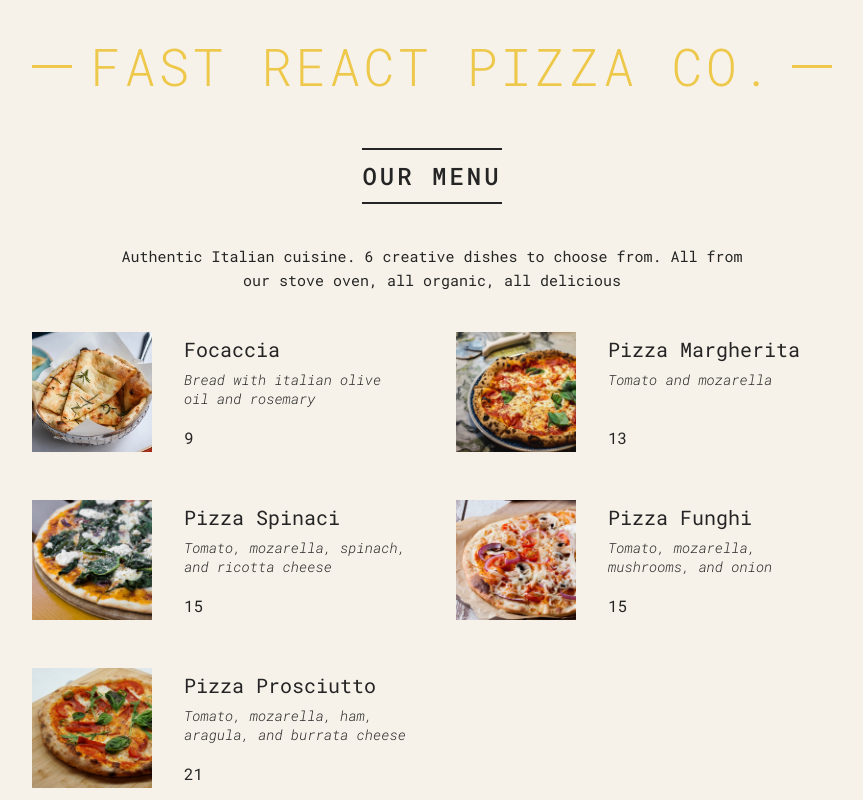
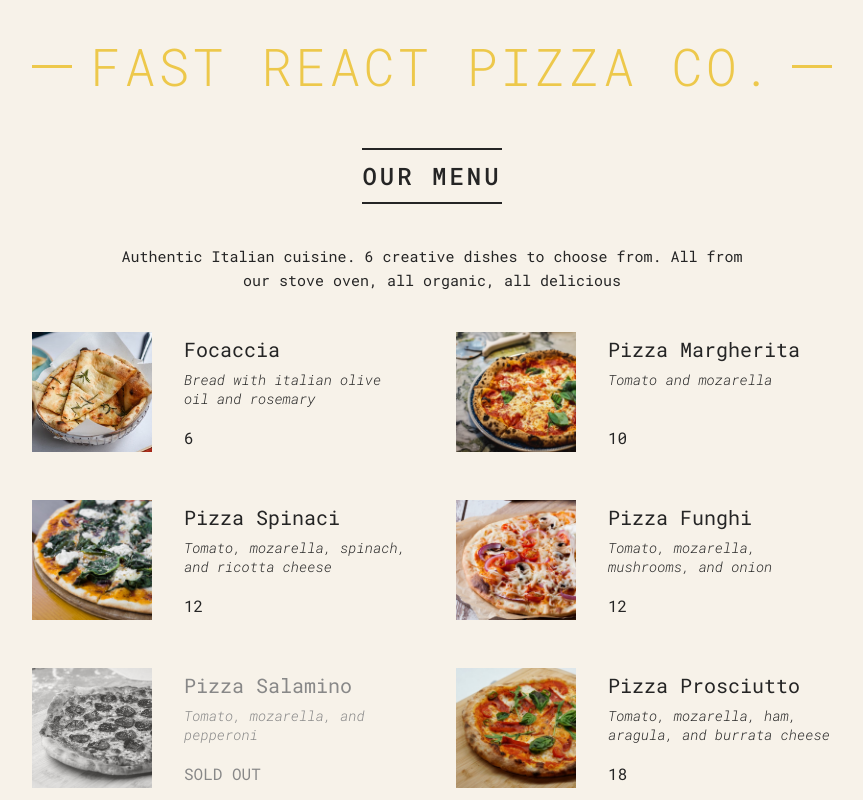
Before and after one commit to fido1hn/pizza-menu, a React (Vite) app: page / in a window 1280 px wide. Shown: the top 800 px of the page, without its empty margins (208-1071 px from the left). Built offline with nearby package versions, Linux system fonts and the light colour scheme.

Commit message:
setting styles conditionally

```diff
--- a/index.html
+++ b/index.html
@@ -4,7 +4,7 @@
     <meta charset="UTF-8" />
     <link rel="icon" type="image/svg+xml" href="/vite.svg" />
     <meta name="viewport" content="width=device-width, initial-scale=1.0" />
-    <title>Vite + React</title>
+    <title>Fast React Pizza Co.</title>
   </head>
   <body>
     <div id="root"></div>
--- a/src/index.jsx
+++ b/src/index.jsx
@@ -93,15 +93,15 @@ function Menu() {
 }
 
 function Pizza({ pizza }) {
-  if (pizza.soldOut) return null;
+  // if (pizza.soldOut) return null;
 
   return (
-    <li className="pizza">
+    <li className={`pizza ${pizza.soldOut ? "sold-out" : ""}`}>
       <img src={pizza.photoName} alt={pizza.name} />
       <div>
         <h3>{pizza.name}</h3>
         <p>{pizza.ingredients}</p>
-        <span>{pizza.price + 3}</span>
+        <span>{pizza.soldOut ? "SOLD OUT" : pizza.price}</span>
       </div>
     </li>
   );
```
